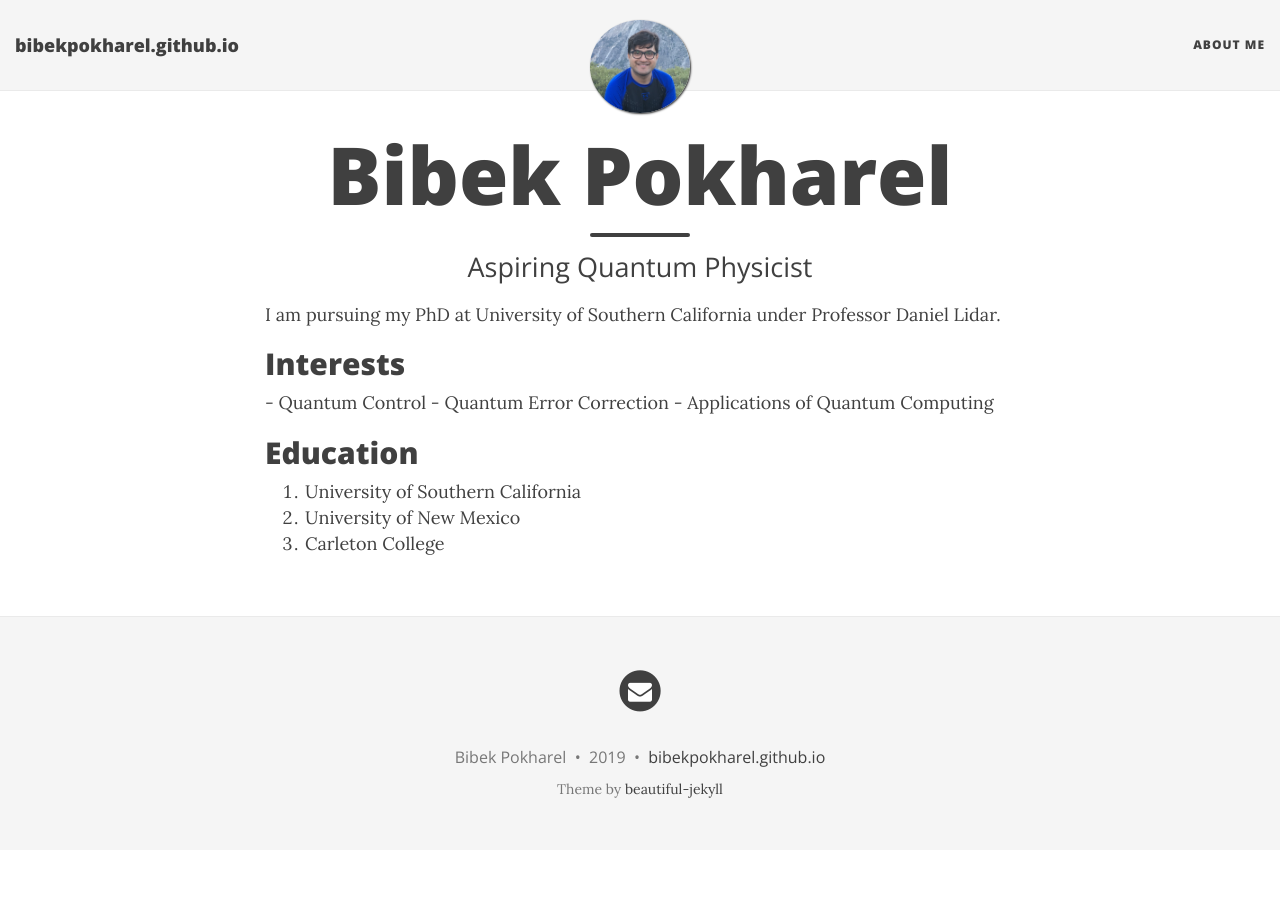
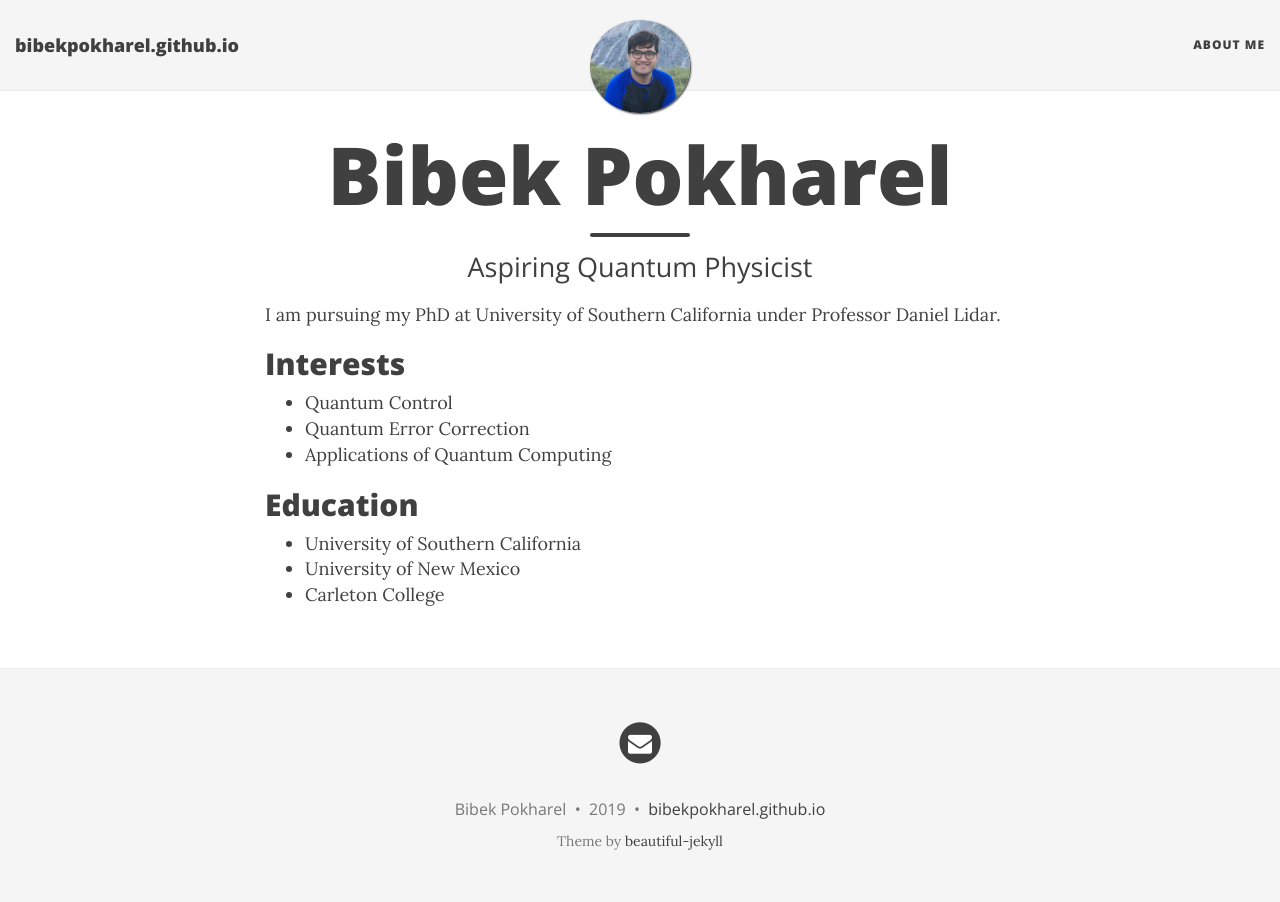
Before and after one commit to bibekpokharel/bibekpokharel.github.io, a Jekyll site: the page built from index.html, in a window 1280 px wide. Built offline with Jekyll 4.4.1, drawn with Linux system fonts in a browser that asks for light colours; nearby versions of some CDN libraries; the list of posts is cut into pages by our own code.

Commit message:
continue modifying lists

```diff
--- a/index.html
+++ b/index.html
@@ -8,18 +8,21 @@ I am pursuing my PhD at University of Southern California under Professor Daniel
 
 <h2>Interests</h2>
 
-- Quantum Control
-- Quantum Error Correction
-- Applications of Quantum Computing
+<ul>
+  <li>Quantum Control</li>
+  <li>Quantum Error Correction</li>
+  <li>Applications of Quantum Computing</li>
+</ul>
+
 
 <h2>Education</h2>
 
 
-<ol>
+<ul>
   <li>University of Southern California</li>
   <li>University of New Mexico </li>
   <li>Carleton College</li>
-</ol>
+</ul>
 
 
 
```
